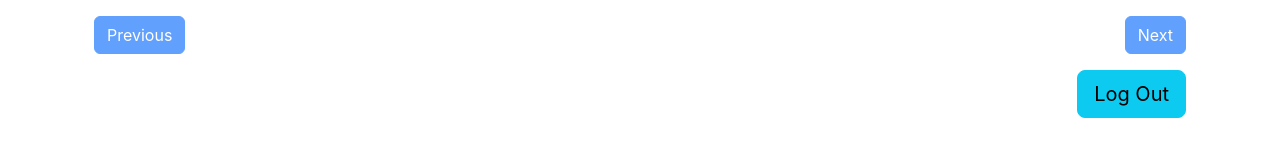
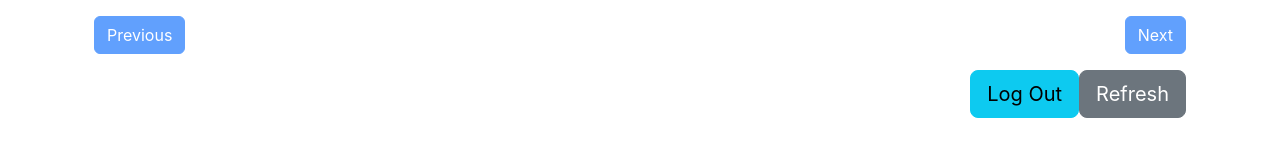
Before and after one commit to arnewport/pams-list, a React (Create React App) app in the folder pams-list-front/: page /patients in a window 1280 px wide. Shown: the part 163-320 px from the top of the page. Built offline with nearby package versions, Linux system fonts and the light colour scheme; no server answers.

Commit message:
added manual refresh button

```diff
--- a/pams-list-front/src/components/Patients.js
+++ b/pams-list-front/src/components/Patients.js
@@ -3,6 +3,7 @@ import usePatients from '../hooks/usePatients';
 import useUserData from '../hooks/useUserData';
 import NavBar from "./NavBar/NavBar";
 import AuthContext from "../contexts/AuthContext";
+import { fetchPatients } from '../services/patientService';
 
 const calculateLengthOfStay = (dateOfHospitalAdmission) => {
   const today = new Date();
@@ -139,6 +140,16 @@ const Patients = () => {
     setShowVerifyUsersModal(true);
   };
 
+  // Function to fetch and update patients
+  const handleRefresh = async () => {
+    try {
+      const updatedPatients = await fetchPatients(); // Fetch the updated patients
+      setPatients(updatedPatients); // Update the local state with the new data
+    } catch (error) {
+      console.error('Error refreshing patients:', error);
+    }
+  };
+
   const [viewMode, setViewMode] = useState('all'); // 'all', 'interested', 'accepted', 'added'
 
   useEffect(() => {
@@ -270,6 +281,9 @@ const Patients = () => {
               <button className="btn btn-info btn-lg" onClick={handleLogout}>
                 Log Out
               </button>
+              <button className="btn btn-secondary btn-lg" onClick={handleRefresh}>
+                Refresh
+              </button>
             </div>
           </div>
         </div>
--- a/pams-list-front/src/hooks/usePatients.js
+++ b/pams-list-front/src/hooks/usePatients.js
@@ -1,16 +1,17 @@
 import { useState, useEffect } from 'react';
-import { fetchPatients } from '../services/patientService';
+import { fetchPatients as fetchPatientsData } from '../services/patientService';
 
 const usePatients = () => {
   const [patients, setPatients] = useState([]);
   const [loading, setLoading] = useState(true);
   const [error, setError] = useState(null);
 
-  useEffect(() => {
-    const getPatients = async () => {
+  const fetchPatients = async () => {
+    setLoading(true);
     try {
-        const data = await fetchPatients();
+      const data = await fetchPatientsData();
       setPatients(data);
+      setError(null);
     } catch (err) {
       setError(err);
     } finally {
@@ -18,10 +19,11 @@ const usePatients = () => {
     }
   };
 
-    getPatients();
+  useEffect(() => {
+    fetchPatients();
   }, []);
 
-  return { patients, loading, error, setPatients };
+  return { patients, loading, error, setPatients, fetchPatients };
 };
 
 export default usePatients;
```
Lines whose indentation alone changed are shown as unchanged.
